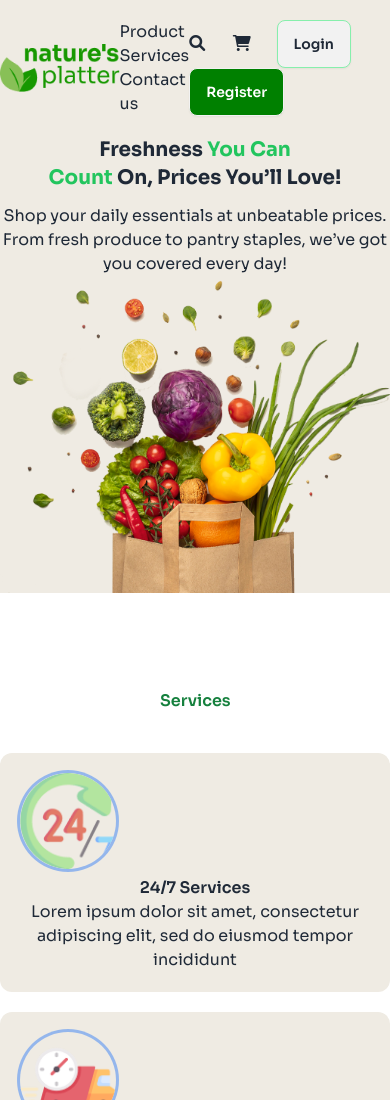
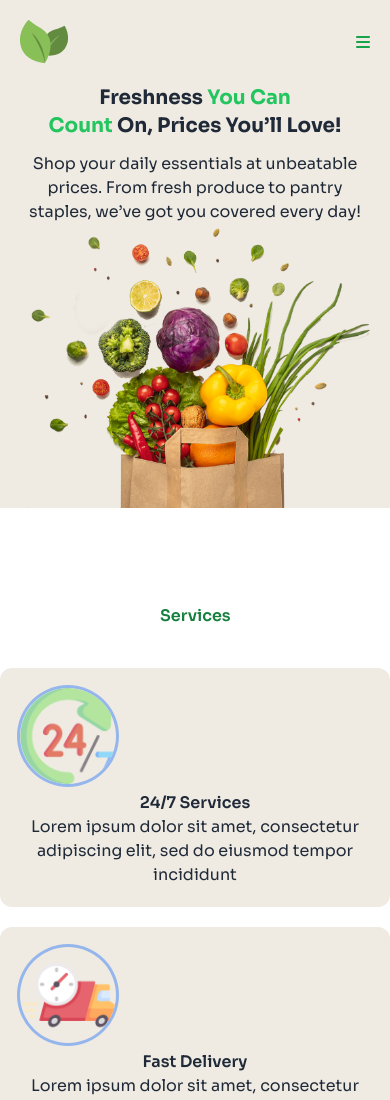
Before and after one commit to sumaiya2427/Assignment-3, a plain HTML site: page index.html in a window 390 px wide. Shown: the top 1100 px of the page. Drawn offline with nearby package versions, Linux system fonts and the light colour scheme.

Commit message:
header responsive complete

```diff
--- a/index.html
+++ b/index.html
@@ -50,14 +50,23 @@
   </head>
   <body class="sora">
     <!-- header section -->
-    <section class="bg-btn-primary-bg">
+    <section class="px-5 md:px-1 bg-btn-primary-bg">
       <div class="mx-auto max-w-7xl py-5">
         <nav>
           <div class="flex justify-between items-center">
             <div>
-              <img src="c2-assets/logo-header.png" alt="" />
+              <img
+                class="md:hidden block"
+                src="c2-assets/Group (2).png"
+                alt=""
+              />
+              <img
+                class="hidden md:block"
+                src="c2-assets/logo-header.png"
+                alt=""
+              />
             </div>
-            <div>
+            <div class="md:block hidden">
               <ul class="md:flex md:gap-5 md:items-center">
                 <li><a href="">Product</a></li>
                 <li><a href="">Services</a></li>
@@ -65,10 +74,15 @@
               </ul>
             </div>
             <div>
-              <i class="w-10 fa-solid fa-magnifying-glass"></i>
-              <i class="w-10 fa-solid fa-cart-shopping"></i>
-              <button class="btn border border-green-300">Login</button>
-              <button class="btn bg-btn-primary text-white">Register</button>
+              <i class="md:block hidden w-10 fa-solid fa-magnifying-glass"></i>
+              <i class="md:block hidden w-10 fa-solid fa-cart-shopping"></i>
+              <button class="md:block hidden btn border border-green-300">
+                Login
+              </button>
+              <button class="md:block hidden btn bg-btn-primary text-white">
+                Register
+              </button>
+              <i class="text-green-600 md:hide block fa-solid fa-bars"></i>
             </div>
           </div>
         </nav>
```
Also changed, not shown: c2-assets/Group (2).png (added).
